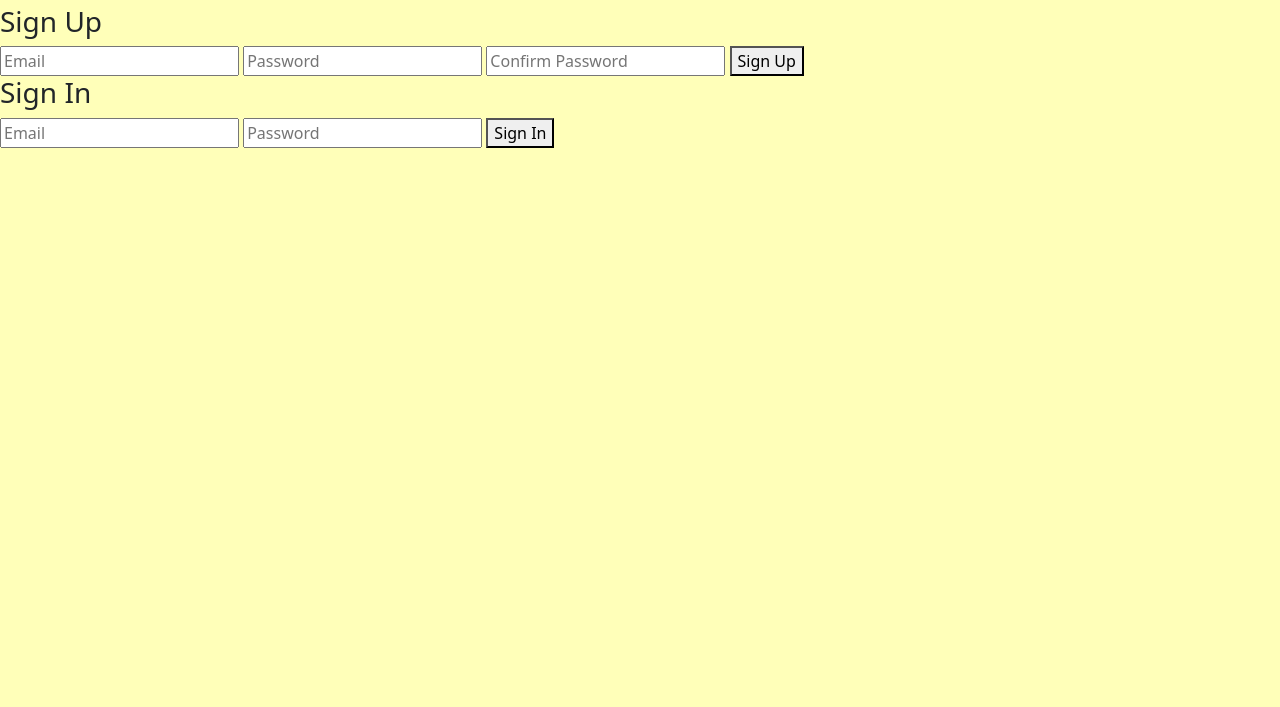
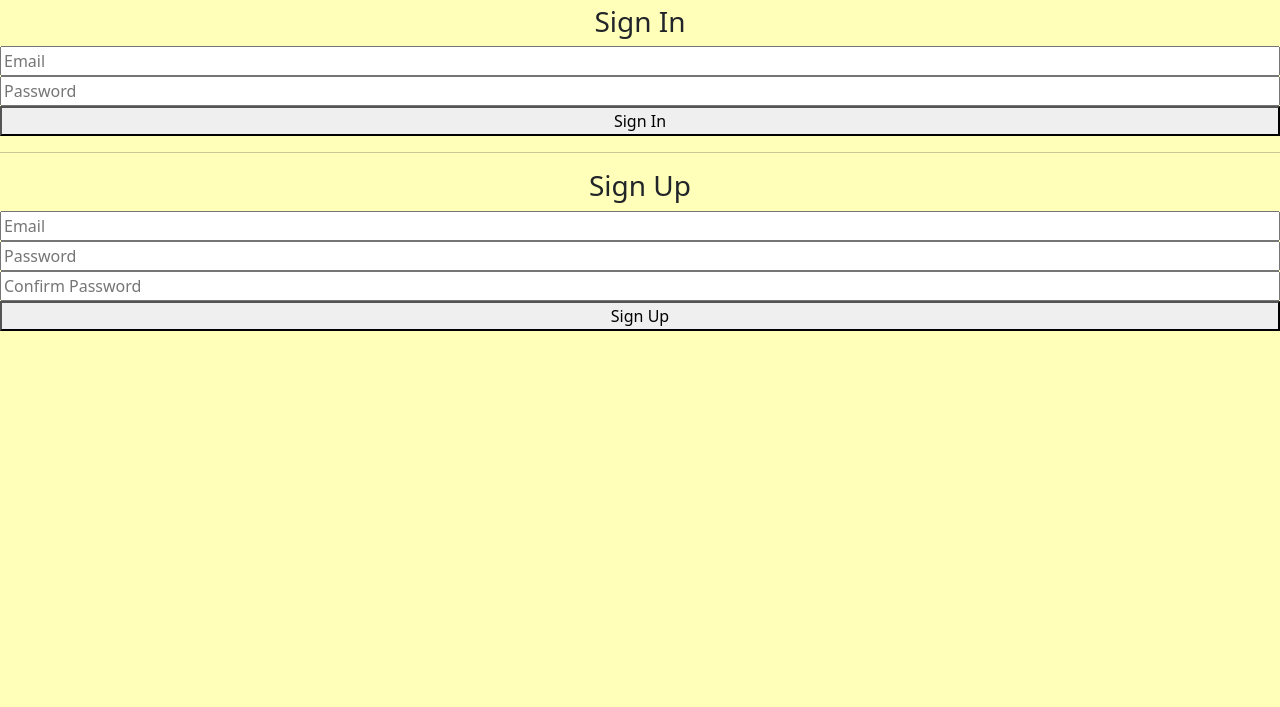
Before and after one commit to JoeyGarber/Joey-Garber-Tic-Tac-Toe-Client, a website built with webpack: page index.html in a window 1280 px wide. Shown: the part 93-800 px from the top of the page. Built offline with nearby package versions, Linux system fonts and the light colour scheme.

Commit message:
Fixed silly HTML error, changed SCSS
Moved important </head> tag down.

```diff
--- a/app/styles/index.scss
+++ b/app/styles/index.scss
@@ -24,6 +24,17 @@ body {
   font-family: $font-family;
   height: 80px;
   justify-content: center;
+}
+
+h1, h3 {
+  display: flex;
+  justify-content: center;
+}
+
+form {
+  display: flex;
+  flex-direction: column;
+  flex-shrink: 3;
 }
 
 #square-0 {
--- a/index.html
+++ b/index.html
@@ -22,19 +22,19 @@
 
       <h1>Tic-Tac-Toe</h1>
       <h3>By Joey Garber</h3>
+      <form id="sign-in-form">
+        <h3>Sign In</h3>
+        <input name="credentials[email]" type="email" placeholder="Email">
+        <input name="credentials[password]" type="password" placeholder="Password">
+        <button type="submit">Sign In</button>
+      </form>
+      <hr>
       <form id="sign-up-form">
         <h3>Sign Up</h3>
         <input name="credentials[email]" type="email" placeholder="Email">
         <input name="credentials[password]" type="password" placeholder="Password">
         <input name="credentials[password_confirmation]" type="password" placeholder="Confirm Password">
         <button type="submit">Sign Up</button>
-      </form>
-    </body>
-    <form id="sign-in-form">
-      <h3>Sign In</h3>
-      <input name="credentials[email]" type="email" placeholder="Email">
-      <input name="credentials[password]" type="password" placeholder="Password">
-      <button type="submit">Sign In</button>
       </form>
       <div id="game-board"></div>
       <p id="message"></p>
@@ -56,4 +56,5 @@
           </div>
         </div>
       </div>
+    </body>
 </html>
```
Lines whose indentation alone changed are shown as unchanged.
